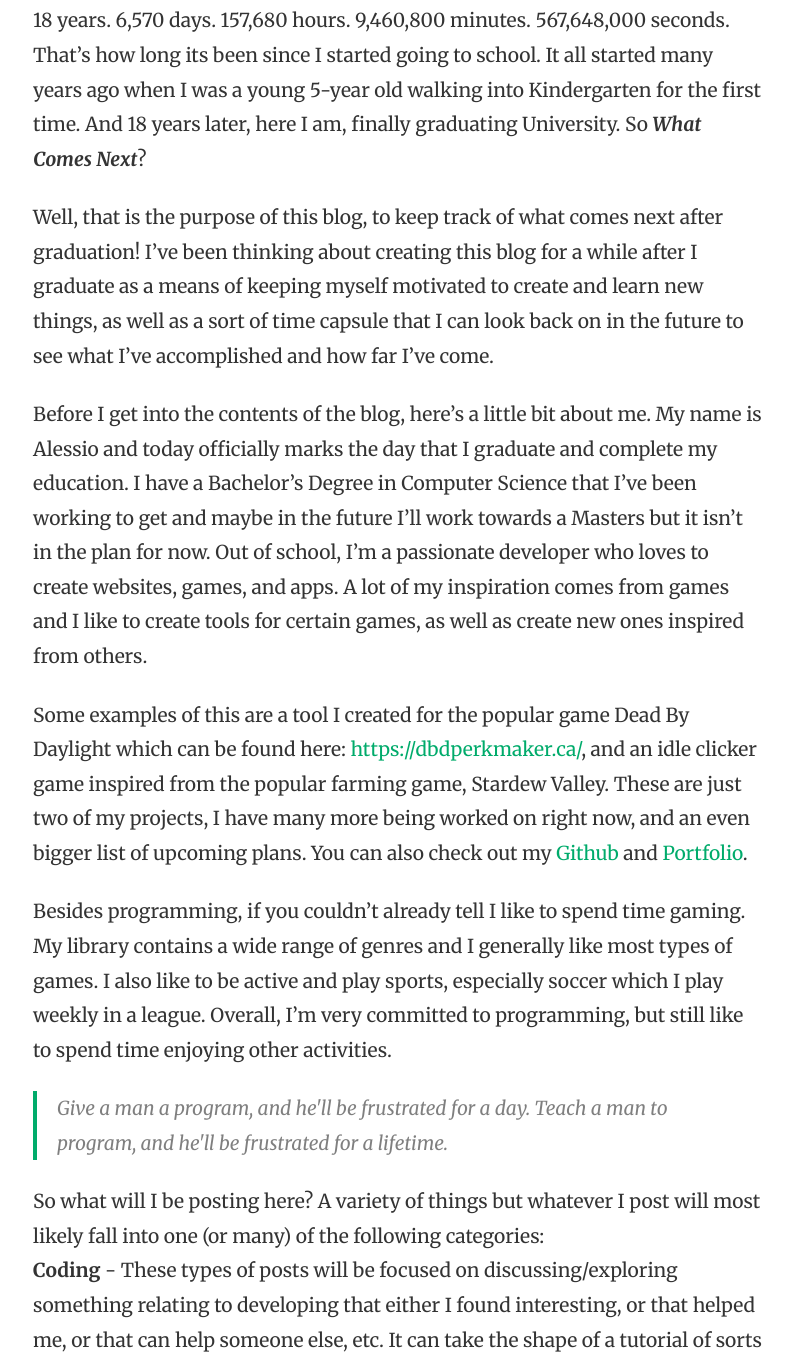
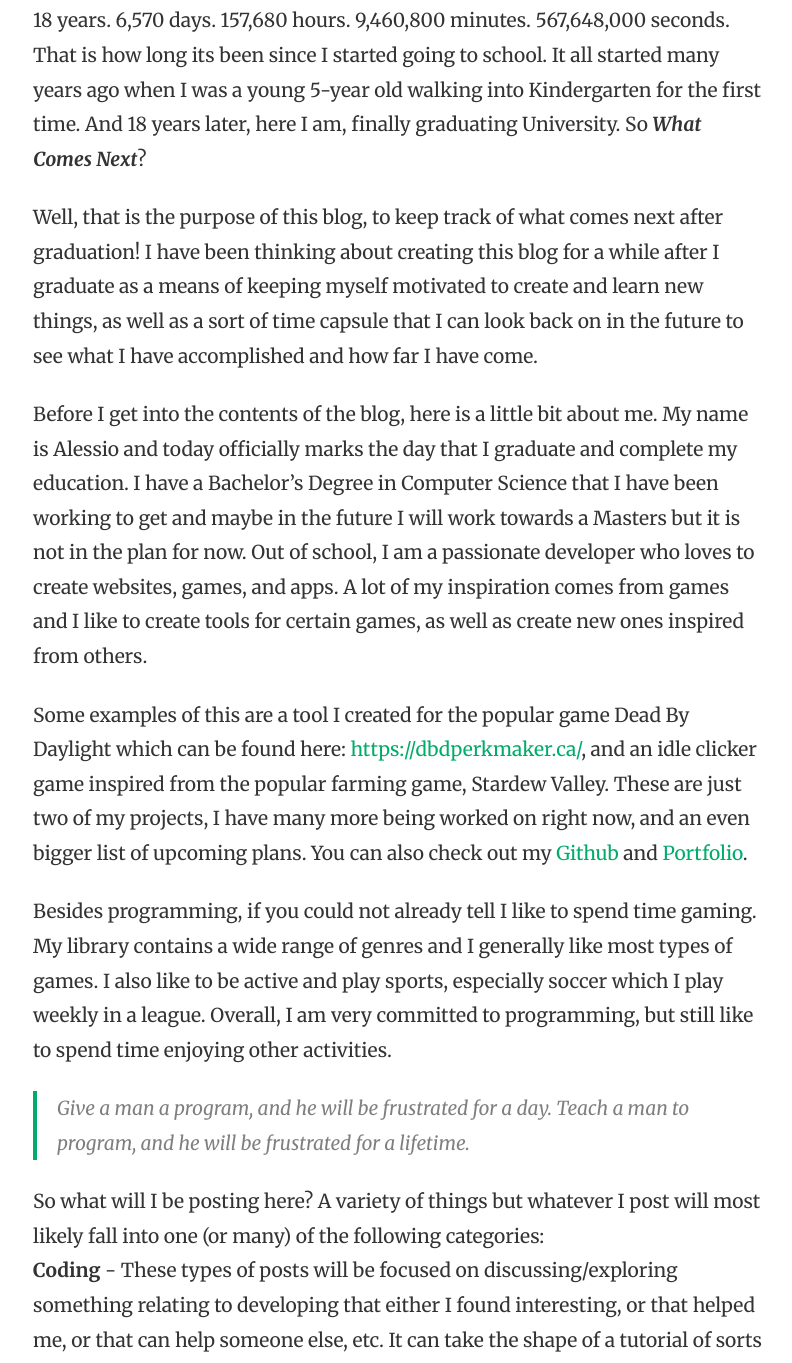
Before and after one commit to alessioamo/What-Comes-Next, a plain HTML site: page posts/post1.html in a window 1280 px wide. Shown: the part 792-2155 px from the top of the page, without its empty margins (242-1034 px from the left). Drawn offline with Linux system fonts and the light colour scheme; a script that the page names is missing.

Commit message:
Update post1.html

```diff
--- a/posts/post1.html
+++ b/posts/post1.html
@@ -126,15 +126,15 @@
 			<!-- Begin Post Content -->
 			<div class="article-post">
 				<p>
-					18 years. 6,570 days. 157,680 hours. 9,460,800 minutes. 567,648,000 seconds. That’s how long its been since I started going to school. It all started many years ago when I was a young 5-year old walking into Kindergarten for the first time. And 18 years later, here I am, finally graduating University. So <b><i>What Comes Next</i></b>?
+					18 years. 6,570 days. 157,680 hours. 9,460,800 minutes. 567,648,000 seconds. That is how long its been since I started going to school. It all started many years ago when I was a young 5-year old walking into Kindergarten for the first time. And 18 years later, here I am, finally graduating University. So <b><i>What Comes Next</i></b>?
 				</p>
 
 				<p>
-					Well, that is the purpose of this blog, to keep track of what comes next after graduation! I’ve been thinking about creating this blog for a while after I graduate as a means of keeping myself motivated to create and learn new things, as well as a sort of time capsule that I can look back on in the future to see what I’ve accomplished and how far I’ve come.
+					Well, that is the purpose of this blog, to keep track of what comes next after graduation! I have been thinking about creating this blog for a while after I graduate as a means of keeping myself motivated to create and learn new things, as well as a sort of time capsule that I can look back on in the future to see what I have accomplished and how far I have come.
 				</p>
 
 				<p>
-					Before I get into the contents of the blog, here’s a little bit about me. My name is Alessio and today officially marks the day that I graduate and complete my education. I have a Bachelor’s Degree in Computer Science that I’ve been working to get and maybe in the future I’ll work towards a Masters but it isn’t in the plan for now. Out of school, I’m a passionate developer who loves to create websites, games, and apps. A lot of my inspiration comes from games and I like to create tools for certain games, as well as create new ones inspired from others.
+					Before I get into the contents of the blog, here is a little bit about me. My name is Alessio and today officially marks the day that I graduate and complete my education. I have a Bachelor’s Degree in Computer Science that I have been working to get and maybe in the future I will work towards a Masters but it is not in the plan for now. Out of school, I am a passionate developer who loves to create websites, games, and apps. A lot of my inspiration comes from games and I like to create tools for certain games, as well as create new ones inspired from others.
 				</p>
 
 				<p>
@@ -142,11 +142,11 @@
 				</p>
 
 				<p>
-					Besides programming, if you couldn’t already tell I like to spend time gaming. My library contains a wide range of genres and I generally like most types of games. I also like to be active and play sports, especially soccer which I play weekly in a league. Overall, I’m very committed to programming, but still like to spend time enjoying other activities.
+					Besides programming, if you could not already tell I like to spend time gaming. My library contains a wide range of genres and I generally like most types of games. I also like to be active and play sports, especially soccer which I play weekly in a league. Overall, I am very committed to programming, but still like to spend time enjoying other activities.
 				</p>
 
 				<blockquote>
-					Give a man a program, and he'll be frustrated for a day. Teach a man to program, and he'll be frustrated for a lifetime.
+					Give a man a program, and he will be frustrated for a day. Teach a man to program, and he will be frustrated for a lifetime.
 				</blockquote>
 
 				<p>
@@ -154,15 +154,15 @@
 					<br><b>Coding</b> - These types of posts will be focused on discussing/exploring something relating to developing that either I found interesting, or that helped me, or that can help someone else, etc. It can take the shape of a tutorial of sorts or just something interesting.
 					<br><b>Devlog</b> - These will generally focus on the work that I am doing and can include a number of things such as the progress I made on certain projects, future plans, etc.
 					<br><b>Media</b> - For times when there might not be much for the coding sections, or if I find something engaging, these types will focus on a type of media such as a video game, tv show, movie, etc.
-					<br><b>Personal</b> - Finally, the last one is the personal type. These can be simply about what’s happening in my life, or an experience I wanted to share.
+					<br><b>Personal</b> - Finally, the last one is the personal type. These can be simply about what is happening in my life, or an experience I wanted to share.
 				</p>
 
 				<p>
-					Overall, there isn’t a set category for posts, they can be a mix of a few or they might not even fall into any of those categories. They’re just there to get a more rough idea of what the post would be about and a way to organize myself. I’m also looking to upload new posts every 1-2 weeks.
+					Overall, there is not a set category for posts, they can be a mix of a few or they might not even fall into any of those categories. They are just there to get a rougher idea of what the post would be about and a way to organize myself. I am also looking to upload new posts every 1-2 weeks.
 				</p>
 
 				<p>
-					So if you made it this far, thank you for reading through this and I hope you’re having a great day. Whether one person reads these posts, or one million people do, I will continue to create them to keep myself engaged and motivated for <b><i>What Comes Next</i></b>…
+					So if you made it this far, thank you for reading through this and I hope you are having a great day. Whether one person reads these posts, or one million people do, I will continue to create them to keep myself engaged and motivated for <b><i>What Comes Next</i></b>…
 				</p>
 			</div>
 			<!-- End Post Content -->
```
